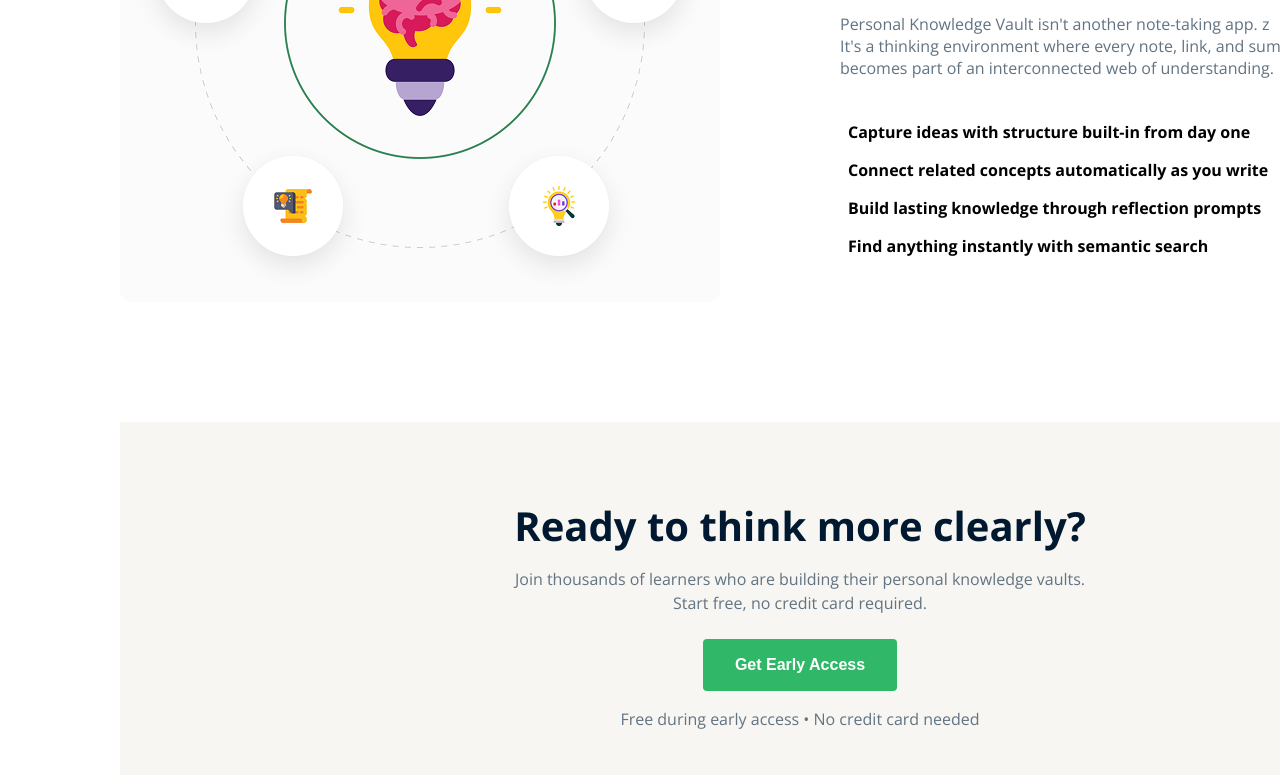
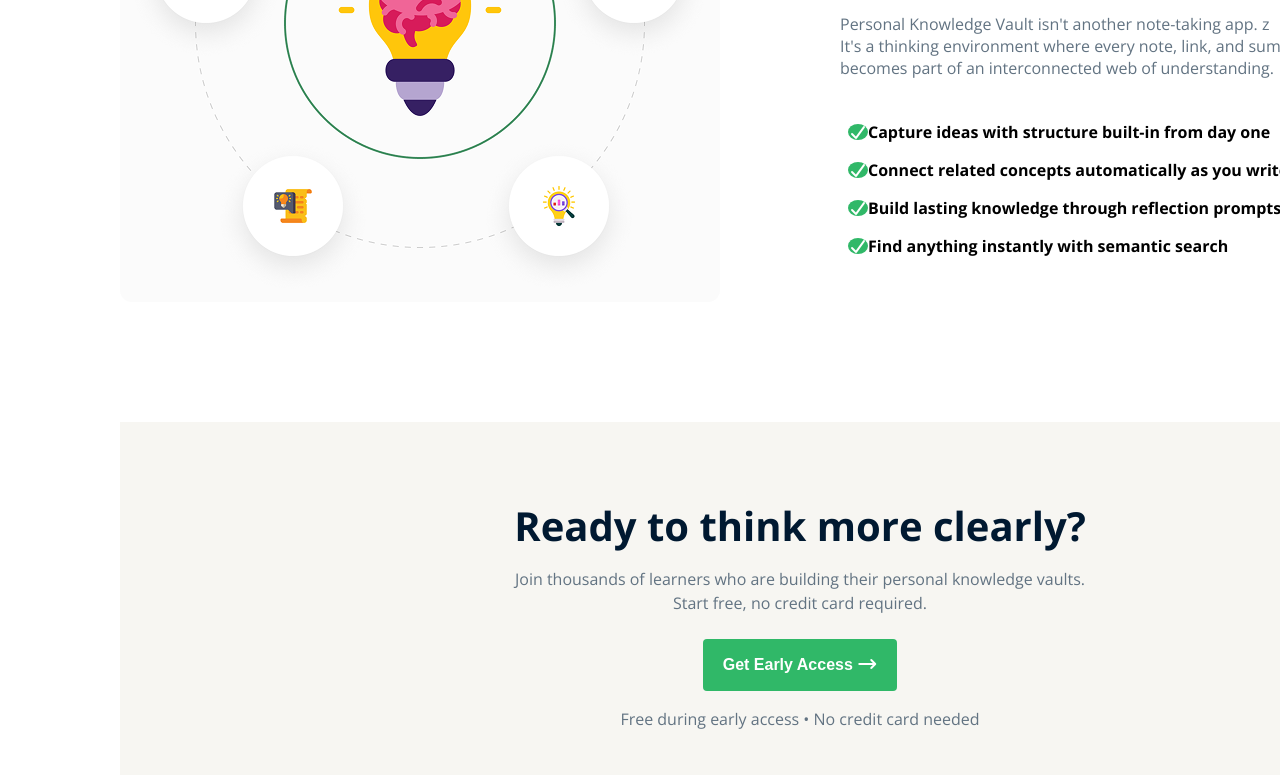
Before and after one commit to mamungit01/First-Assignment, a plain HTML site: page index.html in a window 1280 px wide. Shown: the part 1805-2580 px from the top of the page. Drawn offline with nearby package versions, Linux system fonts and the light colour scheme.

Commit message:
comtlet my first assignment

```diff
--- a/index.html
+++ b/index.html
@@ -122,10 +122,22 @@
                         summary <br />
                         becomes part of an interconnected web of understanding.
                     </p>
-                    <h4>Capture ideas with structure built-in from day one</h4>
-                    <h4>Connect related concepts automatically as you write</h4>
-                    <h4>Build lasting knowledge through reflection prompts</h4>
-                    <h4>Find anything instantly with semantic search</h4>
+                    <h4>
+                        <i class="fa-solid fa-check"></i>Capture ideas with
+                        structure built-in from day one
+                    </h4>
+                    <h4>
+                        <i class="fa-duotone fa-solid fa-check"></i>Connect
+                        related concepts automatically as you write
+                    </h4>
+                    <h4>
+                        <i class="fa-duotone fa-solid fa-check"></i>Build
+                        lasting knowledge through reflection prompts
+                    </h4>
+                    <h4>
+                        <i class="fa-duotone fa-solid fa-check"></i>Find
+                        anything instantly with semantic search
+                    </h4>
                 </div>
             </div>
         </section>
@@ -137,7 +149,10 @@
                     Join thousands of learners who are building their personal
                     knowledge vaults. <br />Start free, no credit card required.
                 </p>
-                <button>Get Early Access</button>
+                <button>
+                    Get Early Access
+                    <i class="fa-solid fa-arrow-right-long"></i>
+                </button>
                 <p>Free during early access • No credit card needed</p>
             </div>
         </section>
--- a/styles/style.css
+++ b/styles/style.css
@@ -74,7 +74,8 @@
     font-weight: 700;
 }
 .hero .background {
-    background-color: #30b868;
+    background-color: #f7f6f2;
+    color: #30b868;
     width: 208px;
     height: 35px;
     font-size: 16px;
@@ -124,12 +125,6 @@
     cursor: pointer;
 }
 
-/* middel */
-
-/* #about .info-card img{
-    background-color: black;
-} */
-
 #about .about-container {
     width: 1360px;
     height: 153px;
@@ -141,6 +136,11 @@
     font-weight: bold;
     font-size: 48px;
     padding-bottom: 20px;
+}
+.middel-section i {
+    background-color: #30b868;
+    border-radius: 100%;
+    color: #ffffff;
 }
 .about-container p {
     font-size: 16px;
@@ -253,6 +253,7 @@
     border: none;
     font-weight: 600;
     font-size: 16px;
+    cursor: pointer;
 }
 footer .foot {
     width: 1600px;
```
